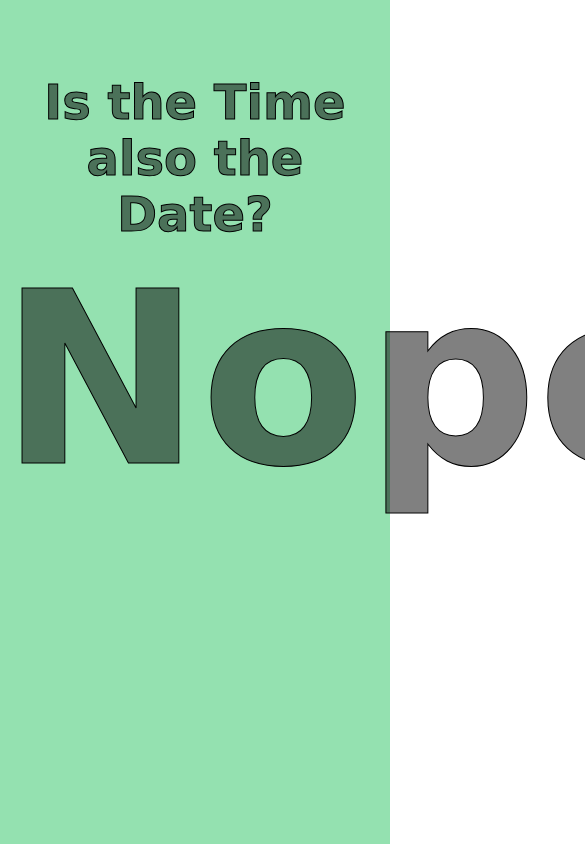
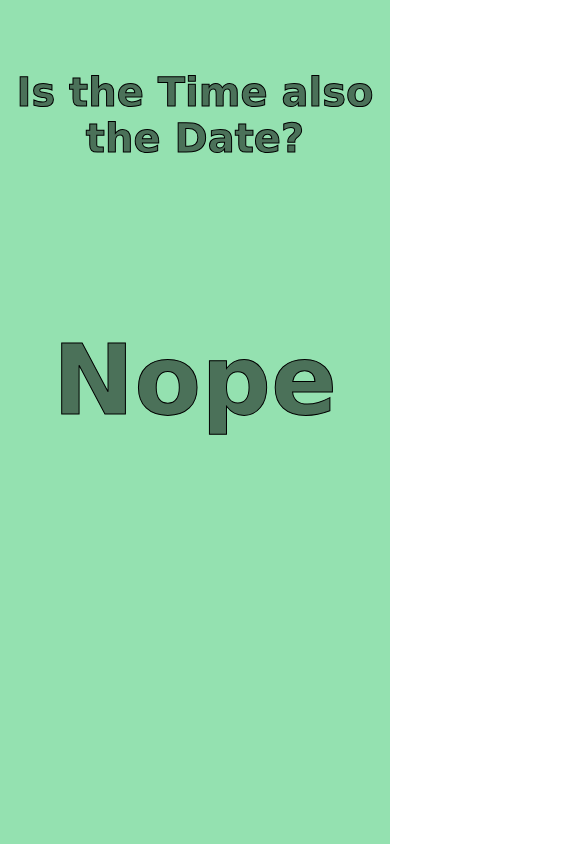
Before and after one commit to MrSumada/timeisdate, a React (Create React App) app: page / in a window 390 px wide. Shown: the top 844 px of the page, 585 px wide, since content can reach past the window. Built offline with nearby package versions, Linux system fonts and the light colour scheme.

Commit message:
change font sizes for mobile

```diff
--- a/src/App.css
+++ b/src/App.css
@@ -9,7 +9,7 @@
 
 h1 {
   color: rgba(1, 1, 1, .5);
-  font-size: 3em;
+  font-size: max(8vw, 2.5em);
   -webkit-text-stroke: 1px black;
   font-family:'Lucida Sans', 'Lucida Sans Regular', 'Lucida Grande', 'Lucida Sans Unicode', Geneva, Verdana, sans-serif;
   position: absolute;
@@ -20,8 +20,20 @@
 
 h2 {
   color: rgba(1, 1, 1, .5);
-  font-size: 15em;
+  font-size: 25vw;
   -webkit-text-stroke: 1px black;
   font-family:'Lucida Sans', 'Lucida Sans Regular', 'Lucida Grande', 'Lucida Sans Unicode', Geneva, Verdana, sans-serif;
   padding-bottom: 10vh;
 }
+
+/* @media screen and (max-width: 700px) {
+  h2 {
+    font-size: 10em;
+  }
+}
+
+@media screen and (max-width: 500px) {
+  h2 {
+    font-size: 7em;
+  }
+} */
```
